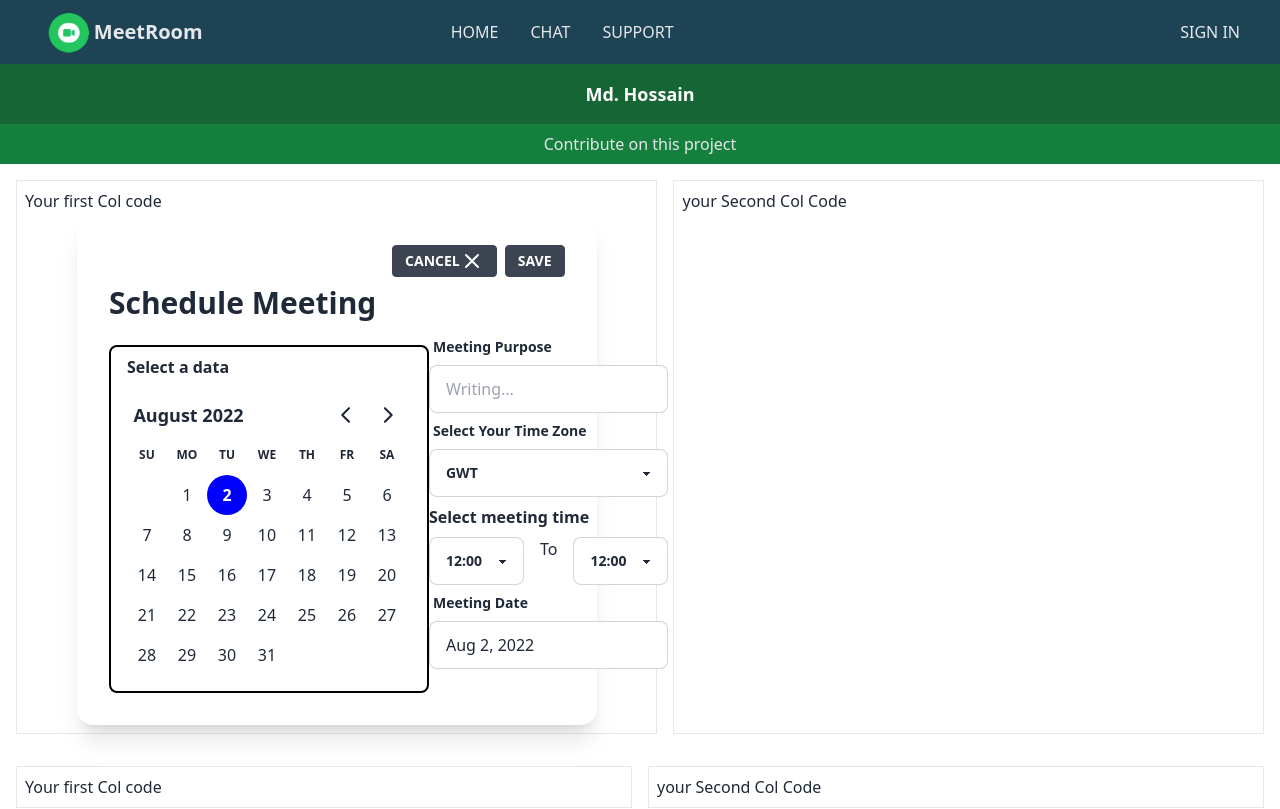
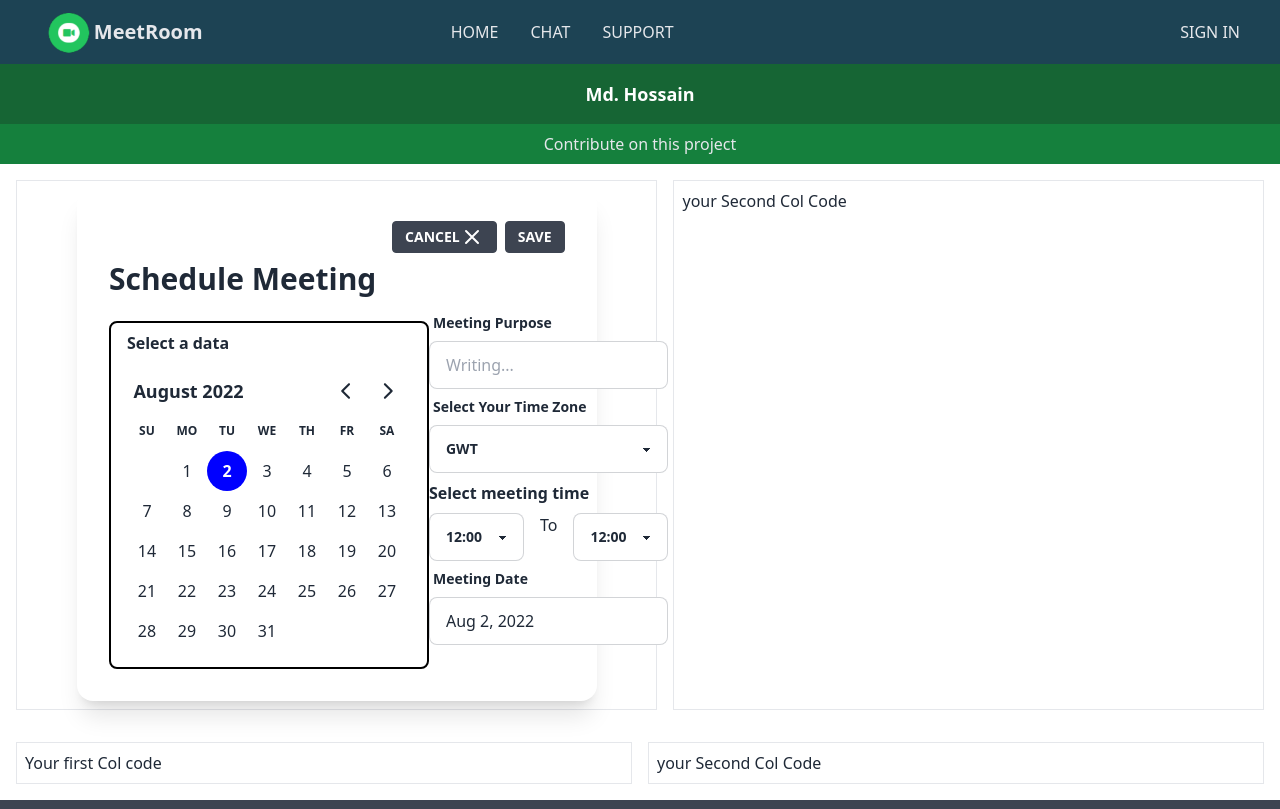
Before and after one commit to shafaeth1/MeetRoom, a React (Create React App) app: page /hossain in a window 1280 px wide. Shown: the top 809 px of the page. Built offline with nearby package versions, Linux system fonts and the light colour scheme; no server answers.

Commit message:
remove h1 tag

```diff
--- a/src/pages/Indivisual/Hossain.js
+++ b/src/pages/Indivisual/Hossain.js
@@ -10,7 +10,6 @@ const Hossain = () => {
             </div>
             <div className='flex flex-col lg:flex-row gap-4 p-4'>
                 <div className='w-12/12 md:w-12/12 border p-2'>
-                    <h1>Your first Col code</h1>
                     <Schedule />
                 </div>
                 {/* end col */}
```
